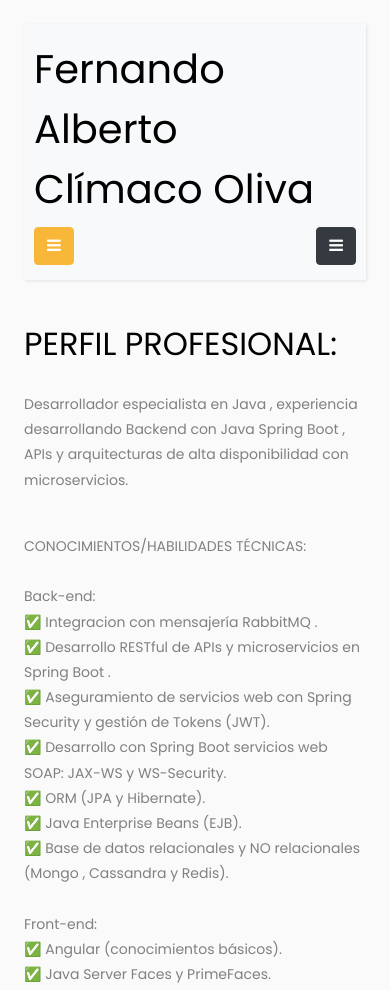
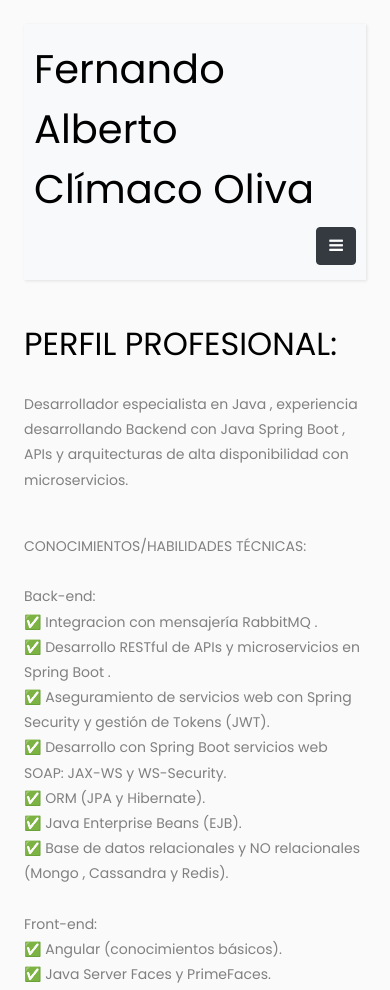
Before and after one commit to FernandoClimaco/perfil, a plain HTML site: page index.html in a window 390 px wide. Shown: the top 990 px of the page. Drawn offline with Linux system fonts and the light colour scheme.

Commit message:
quitando boton responsive

```diff
--- a/index.html
+++ b/index.html
@@ -46,10 +46,7 @@
         <nav class="navbar navbar-expand-lg navbar-light bg-light">
           <div class="container-fluid">
             <h1> Fernando Alberto Clímaco Oliva </h1>
-            <button type="button" id="sidebarCollapse" class="btn btn-primary">
-              <i class="fa fa-bars"></i>
-              <span class="sr-only">Toggle Menu</span>
-            </button>
+
 
             <button class="btn btn-dark d-inline-block d-lg-none ml-auto" type="button" data-toggle="collapse" data-target="#navbarSupportedContent" aria-controls="navbarSupportedContent" aria-expanded="false" aria-label="Toggle navigation">
                 <i class="fa fa-bars"></i>
```
